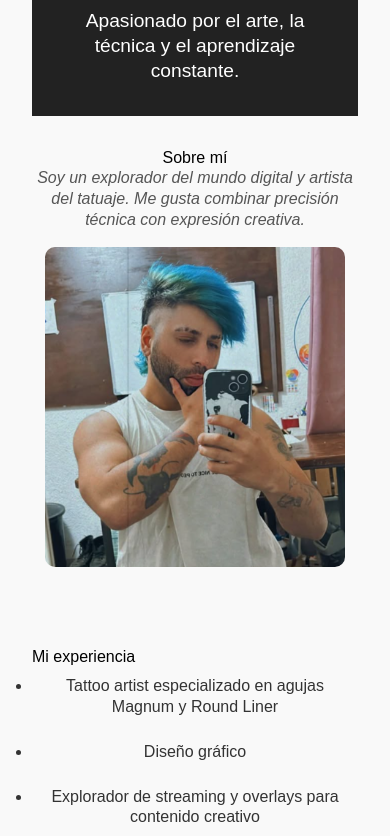
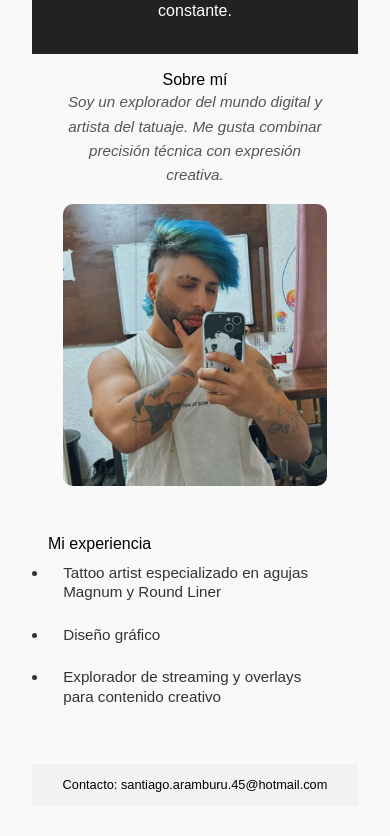
Before and after one commit to CoreyShadows/santiagoaramburu.github.io, a plain HTML site: page index.html in a window 390 px wide. Shown: the part 204-1040 px from the top of the page. Drawn offline with Linux system fonts and the light colour scheme.

Commit message:
Update estilos.css

```diff
--- a/estilos.css
+++ b/estilos.css
@@ -113,3 +113,44 @@ a:hover {
     transform: rotate(1deg);
   }
 }
+
+/* === Responsive: ajustes para pantallas menores a 768px === */
+@media (max-width: 768px) {
+  #encabezado h1 {
+    font-size: 2em;
+    animation: none;
+  }
+
+  #encabezado p {
+    font-size: 1em;
+    padding: 0 1em;
+  }
+
+  #sobre-mi,
+  .experiencia {
+    margin: 1em auto;
+    padding: 0 1em;
+  }
+
+  img {
+    max-width: 90%;
+    margin: 1em auto;
+  }
+
+  .descripcion {
+    font-size: 0.95em;
+    line-height: 1.6;
+    padding: 0 1em;
+  }
+
+  .item {
+    font-size: 0.95em;
+    text-align: left;
+    padding: 0.5em 1em;
+  }
+
+  .pie {
+    font-size: 0.8em;
+    padding: 1em 0.5em;
+  }
+}
```
